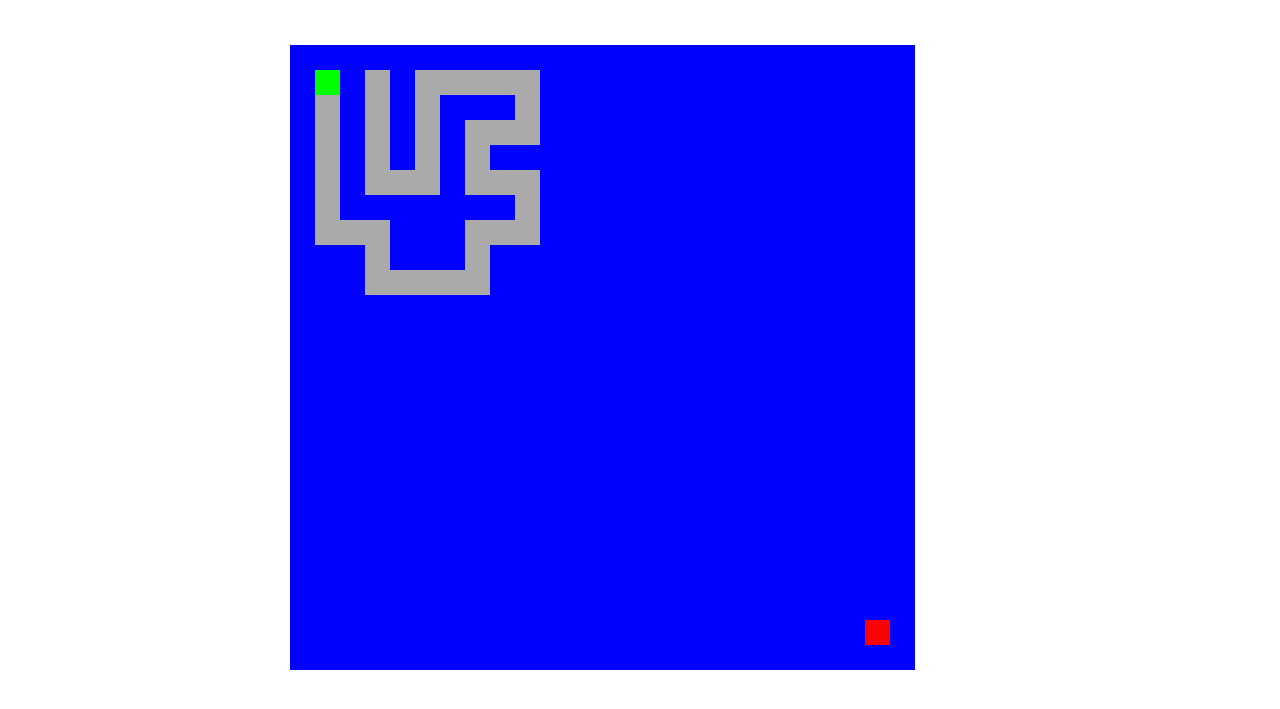
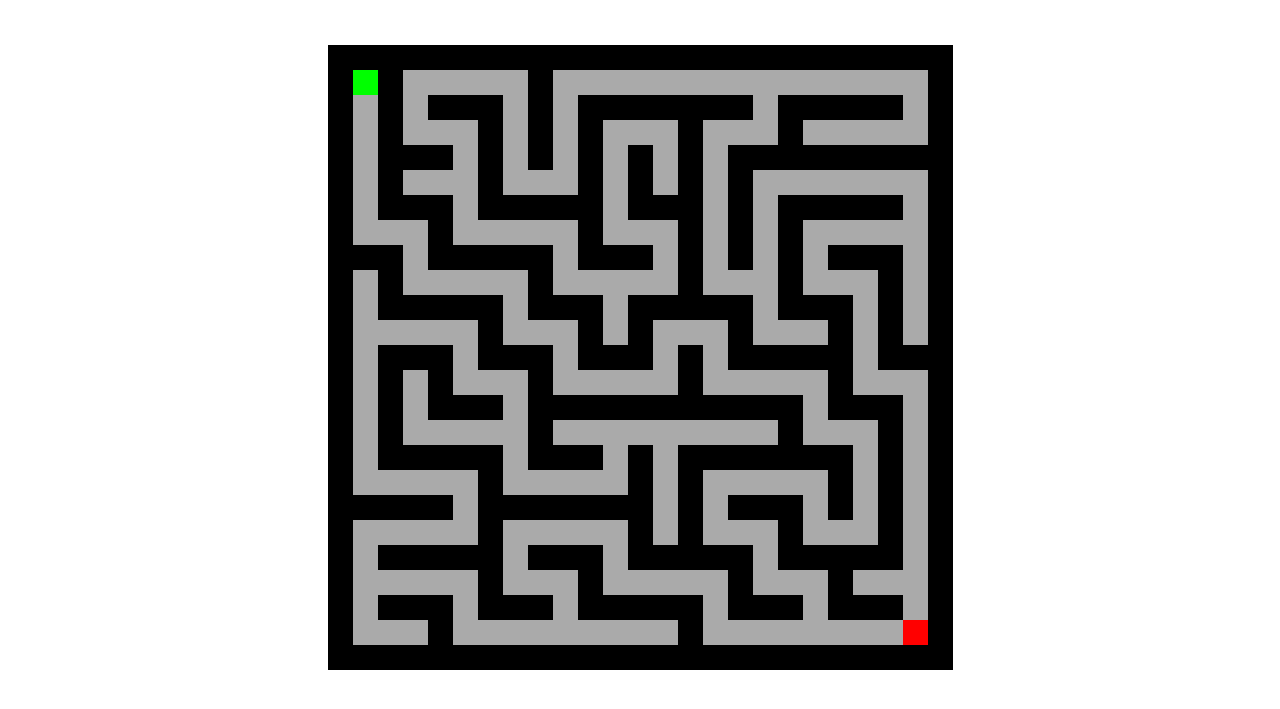
Before and after one commit to brunobd/Grafos2_maze-generator, a plain HTML site: page index.html in a window 1280 px wide. Both pictures are taken after a click on the button "GENERATE". Shown: the part 115-824 px from the top of the page. Drawn offline with Linux system fonts and the light colour scheme.

Commit message:
add prim algorithm maze generator

```diff
--- a/index.html
+++ b/index.html
@@ -24,7 +24,7 @@
       </select>
     </nav>
     <div class="canvas-container">
-      <canvas id="canvas" width="700" height="700"></canvas>
+      <canvas id="canvas" width="625" height="625"></canvas>
       <br />
       <p id="output"></p>
     </div>
--- a/script.js
+++ b/script.js
@@ -1,8 +1,8 @@
 var canvas;
 var context;
 var output;
-var WIDTH = 1000;
-var HEIGHT = 1000;
+var WIDTH = 625;
+var HEIGHT = 625;
 
 const offset = 0;
 
@@ -13,7 +13,7 @@ mazeCellCount = 25;
 
 function getRandomCoordinates() {
   min = 0;
-  max = 25;
+  max = mazeCellCount;
   return Math.floor(Math.random() * (max - min) + min); // The maximum is exclusive and the minimum is inclusive
 }
 function getRandomIndex(max) {
@@ -35,9 +35,9 @@ var aborted = false;
 var generating = false;
 
 var maze = [];
-for (c = 0; c < mazeCellCount; c++) {
+for (let c = 0; c < mazeCellCount; c++) {
   maze[c] = [];
-  for (r = 0; r < mazeCellCount; r++) {
+  for (let r = 0; r < mazeCellCount; r++) {
     maze[c][r] = {
       x: c * (mazeCellWidth + offset),
       y: r * (mazeCellHeight + offset),
@@ -69,9 +69,9 @@ function rect(x, y, w, h, state, on_stack) {
     } else if (state == "e") {
       context.fillStyle = "#AAAAAA";
     } else if (state == "w") {
-      context.fillStyle = "#0000FF";
+      context.fillStyle = "#000000";
     } else if (state == "x") {
-      context.fillStyle = "#000000";
+      context.fillStyle = "#0000ff";
     } else {
       context.fillStyle = "#FFFF00";
     }
@@ -470,9 +470,9 @@ async function breadth_first_search() {
 }
 
 async function generate_maze_prim() {
-  for (c = 0; c < mazeCellCount; c++) {
+  for (let c = 0; c < mazeCellCount; c++) {
     maze[c] = [];
-    for (r = 0; r < mazeCellCount; r++) {
+    for (let r = 0; r < mazeCellCount; r++) {
       if (c == startX && r == startY) {
         maze[c][r] = {
           x: c * (mazeCellWidth + offset),
@@ -497,70 +497,49 @@ async function generate_maze_prim() {
       }
     }
   }
-  let activeCells = [];
-  activeCells.push(maze[startX][startY]);
-  let visitedCells = Array(mazeCellCount * mazeCellCount).fill(false);
-  while (activeCells.length > 0) {
-    await timer(0.01);
-    draw();
-    let randomActiveCellIndex = getRandomIndex(activeCells.length);
-    let randomActiveCell = {
-      x: activeCells[randomActiveCellIndex].x / mazeCellWidth,
-      y: activeCells[randomActiveCellIndex].y / mazeCellHeight,
-    };
-    let x = randomActiveCell.x;
-    let y = randomActiveCell.y;
-    let frontierCells = [];
-    if (x - 2 >= 0) {
-      if (visitedCells[y * mazeCellCount + (x - 2)] == false) {
-        if (maze[x - 2][y].state == "w") {
-          frontierCells.push(maze[x - 2][y]);
-        }
-      }
-    }
-    if (y - 2 >= 0) {
-      if (visitedCells[(y - 2) * mazeCellCount + x] == false) {
-        if (maze[x][y - 2].state == "w") {
-          frontierCells.push(maze[x][y - 2]);
-        }
-      }
-    }
-    if (x + 2 <= mazeCellCount - 1) {
-      if (visitedCells[y * mazeCellCount + (x + 2)] == false) {
-        if (maze[x + 2][y].state == "w") {
-          frontierCells.push(maze[x + 2][y]);
-        }
-      }
-    }
-    if (y + 2 <= mazeCellCount - 1) {
-      if (visitedCells[(y + 2) * mazeCellCount + x] == false) {
-        if (maze[x][y + 2].state == "w") {
-          frontierCells.push(maze[x][y + 2]);
+
+  const directions = [
+    [-2, 0],
+    [2, 0],
+    [0, -2],
+    [0, 2],
+  ];
+  const stack = [[startX, startY]];
+  while (stack.length > 0) {
+    const [currentRow, currentCol] = stack[stack.length - 1];
+    const neighbors = [];
+
+    for (const [dr, dc] of directions) {
+      const newRow = currentRow + dr;
+      const newCol = currentCol + dc;
+
+      if (
+        newRow >= 0 &&
+        newRow < mazeCellCount &&
+        newCol >= 0 &&
+        newCol < mazeCellCount
+      ) {
+        if (
+          maze[newRow][newCol].state === "w" ||
+          maze[newRow][newCol].state === "f"
+        ) {
+          neighbors.push([newRow, newCol]);
         }
       }
     }
 
-    let randomFrontierCellIndex = getRandomIndex(frontierCells.length);
+    if (neighbors.length === 0) {
+      stack.pop();
+    } else {
+      const [newRow, newCol] =
+        neighbors[Math.floor(Math.random() * neighbors.length)];
+      maze[newRow][newCol].state = "e";
 
-    let randomFrontierCell = {
-      x: frontierCells[randomFrontierCellIndex].x / mazeCellWidth,
-      y: frontierCells[randomFrontierCellIndex].y / mazeCellHeight,
-    };
-    visitedCells[
-      randomFrontierCell.y * mazeCellCount + randomFrontierCell.x
-    ] = true;
-
-    let middleCell = {
-      x: (randomFrontierCell.x + randomActiveCell.x) / 2,
-      y: (randomFrontierCell.y + randomActiveCell.y) / 2,
-    };
-    maze[randomFrontierCell.x][randomFrontierCell.y].state = "e";
-    if (maze[middleCell.x][middleCell.y].state != "f") {
-      maze[middleCell.x][middleCell.y].state = "e";
+      maze[currentRow + (newRow - currentRow) / 2][
+        currentCol + (newCol - currentCol) / 2
+      ].state = "e";
+      stack.push([newRow, newCol]);
     }
-    activeCells.push(maze[randomFrontierCell.x][randomFrontierCell.y]);
-    activeCells = activeCells.filter(
-      (cell, index) => index != randomActiveCellIndex
-    );
   }
+  maze[finishX][finishY].state = "f";
 }
--- a/style.css
+++ b/style.css
@@ -76,7 +76,9 @@ nav{
 }
 p {
   font-size: 30pt;
+  text-align: center;
   color: rgb(0, 0, 0);
+  display: block;
 }
 #select{
   font-weight: 600;
```
